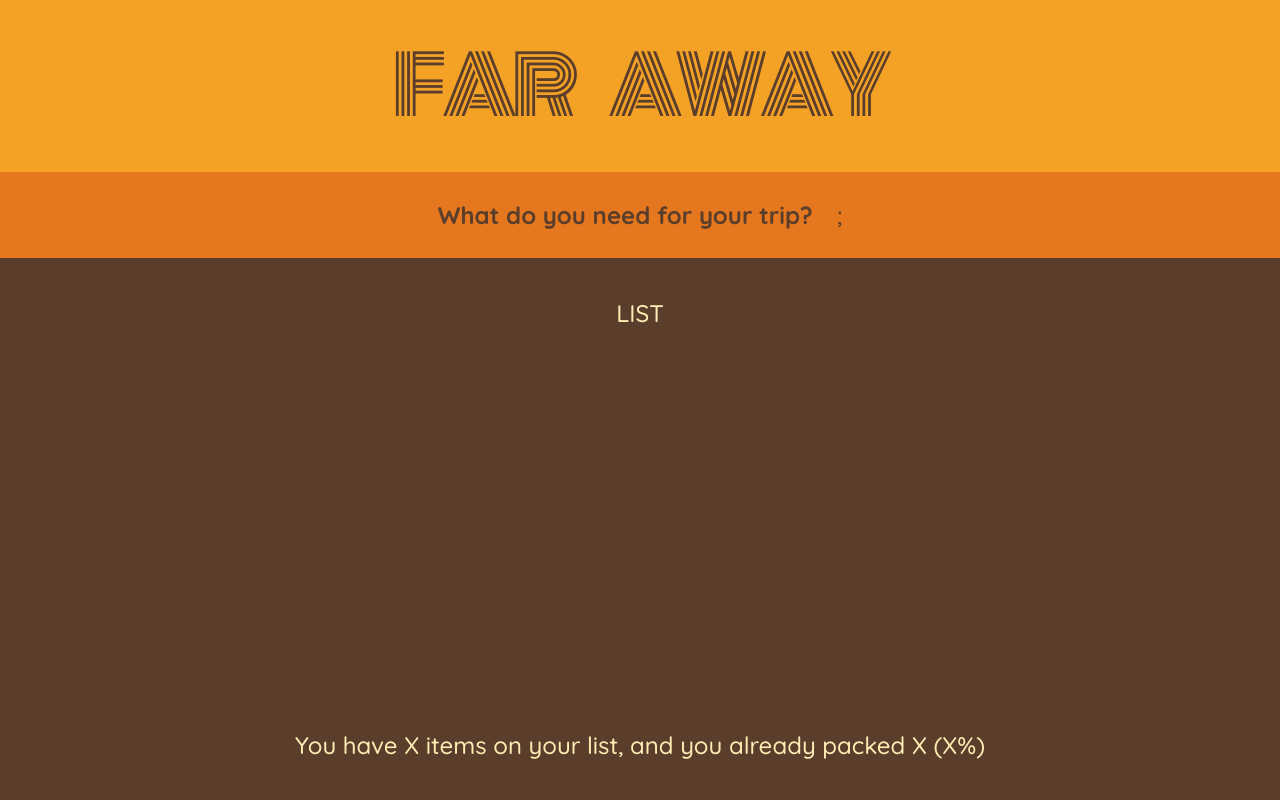
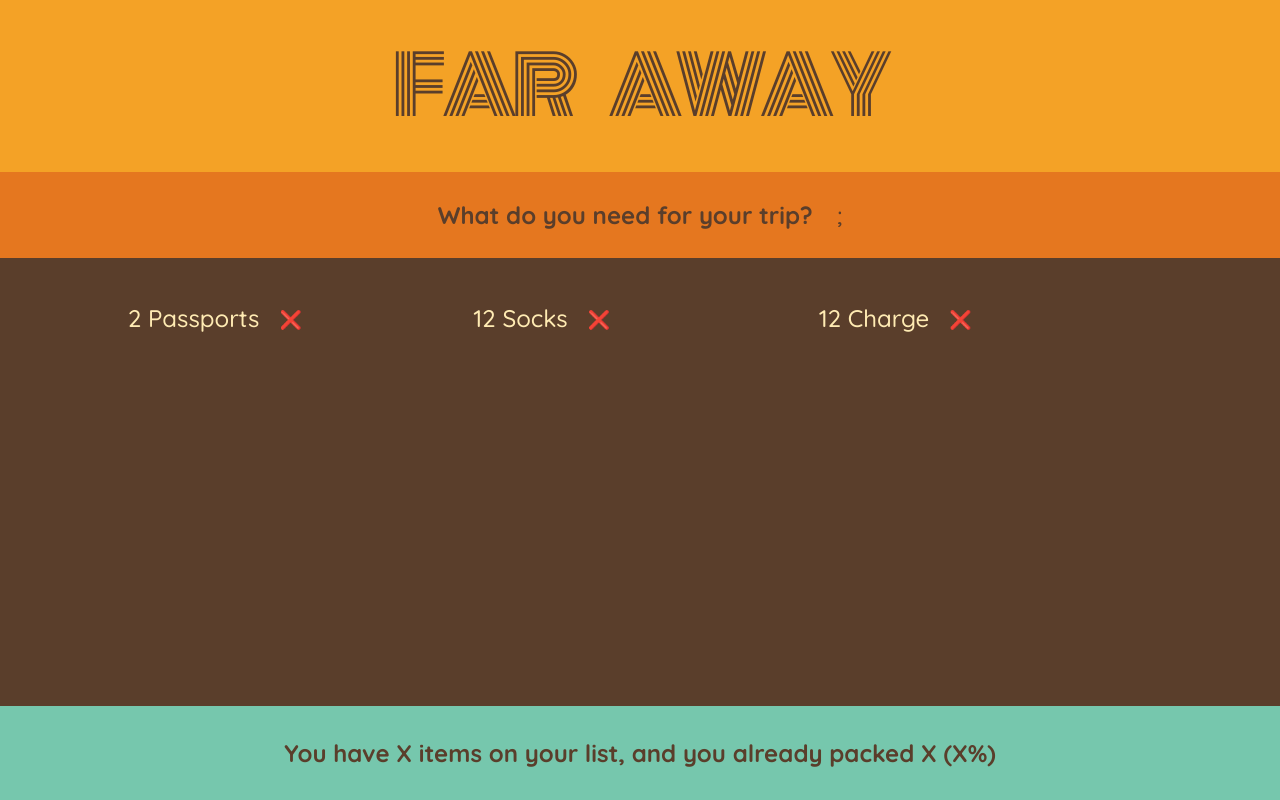
Before and after one commit to OkMoroz/React-course, a React (Create React App) app in the folder 05-travel-list/: page / in a window 1280 px wide. Built offline with nearby package versions, Linux system fonts and the light colour scheme.

Commit message:
added items

```diff
--- a/05-travel-list/src/App.js
+++ b/05-travel-list/src/App.js
@@ -1,4 +1,9 @@
 import { React } from "react";
+const initialItems = [
+  { id: 1, description: "Passports", quantity: 2, packed: false },
+  { id: 2, description: "Socks", quantity: 12, packed: false },
+  { id: 3, description: "Charge", quantity: 12, packed: false },
+];
 
 export default function App() {
   return (
@@ -20,12 +25,32 @@ function Form() {
     </div>
   );
 }
+
 function PackingList() {
-  return <div className="list">LIST</div>;
+  return (
+    <div className="list">
+      <ul>
+        {initialItems.map((item) => (
+          <Item item={item} />
+        ))}
+      </ul>
+    </div>
+  );
+}
+
+function Item({ item }) {
+  return (
+    <li>
+      <span style={item.packed ? { textDecoration: "line-through" } : {}}>
+        {item.quantity} {item.description}
+      </span>
+      <button>❌</button>
+    </li>
+  );
 }
 function Stats() {
   return (
-    <footer className="list">
+    <footer className="stats">
       You have X items on your list, and you already packed X (X%)
     </footer>
   );
```
Also changed, not shown: 05-travel-list/src/index.css (+0 -7 lines).
